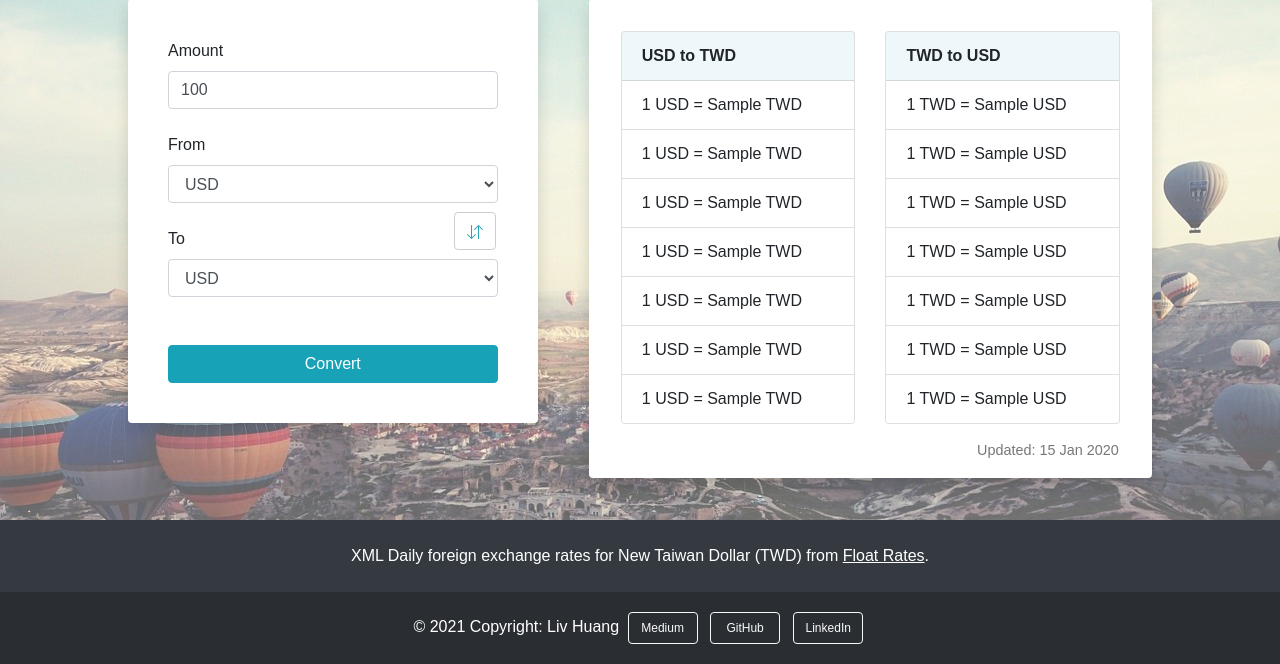
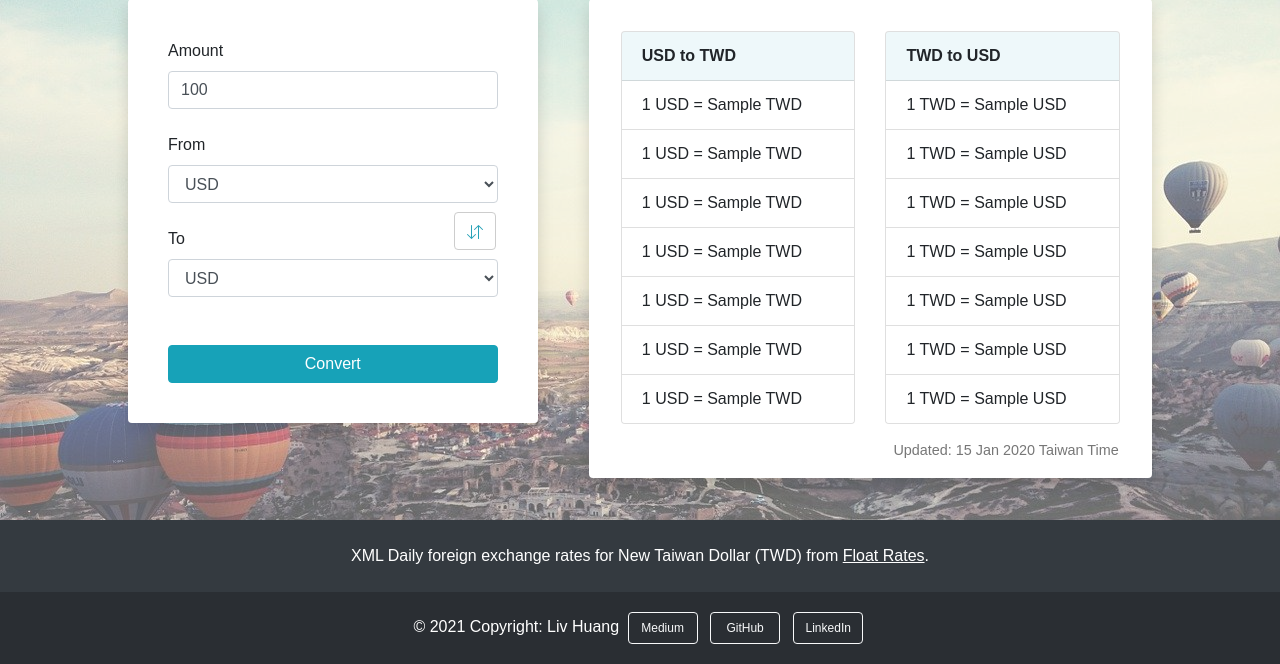
Before and after one commit to Liv-66/exchange-rate, a Node server app: template views/index.hbs in a window 1280 px wide. Shown: the part 136-800 px from the top of the page. Run offline with Node 20, Linux system fonts and the light colour scheme; the template is opened without the code that fills it: most values are stand-ins (such as "Sample title", 1, 10 or a date in 2020); some libraries are stand-ins or nearby versions.

Commit message:
install moment and modified updated time

```diff
--- a/controllers/ExangeRateController.js
+++ b/controllers/ExangeRateController.js
@@ -2,6 +2,7 @@ const axios = require('axios');
 const xml2js = require('xml2js');
 const async = require('async');
 const alert = require('alert');
+const moment = require('moment');
 
 parser = new xml2js.Parser();
 
@@ -40,8 +41,7 @@ module.exports = {
                 rs.currency_target = [];
                 rs.exchange_rate_obj = {};
                 rs.inverse_rate_obj = {};
-                rs.updated_time = rst.channel.lastBuildDate;
-                rs.description = rst.channel.description;
+                rs.updated_time = moment(rst.channel.lastBuildDate[0]).format('YYYY-MM-DD hh:mm:ss');
 
                 // 當前貨幣 - TWD
                 rs.currency_base =
@@ -69,8 +69,6 @@ module.exports = {
             return res.send(error.error_msg);
           } else {
             param.updated_time = result.updated_time;
-            param.description = result.description;
-
             param.currency_base = result.currency_base;
             param.currency_target = result.currency_target;
             param.inverse_rate_str = JSON.stringify(result.inverse_rate_obj);
--- a/package.json
+++ b/package.json
@@ -17,6 +17,7 @@
     "body-parser": "^1.19.0",
     "express": "^4.17.1",
     "express-handlebars": "^5.3.3",
+    "moment": "^2.29.1",
     "mysql2": "^2.2.5",
     "sequelize": "^6.5.1",
     "sequelize-cli": "^6.2.0",
--- a/views/index.hbs
+++ b/views/index.hbs
@@ -71,7 +71,7 @@
       </div>
     </div>
     <div style="float: right; margin-right: 1.2em; color: #777; font-size: .9em;">
-      Updated: {{param.updated_time}}
+      Updated: {{param.updated_time}} Taiwan Time
     </div>
   </div>
 </div>
```
